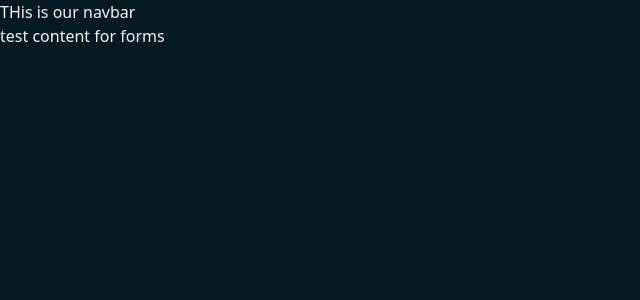
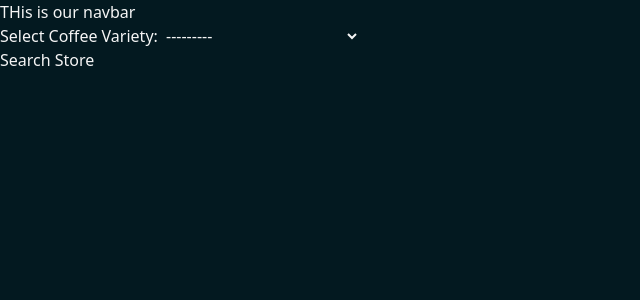
Before and after one commit to HerowithSkillz/django_sampleproject, a Django app: page /coffee/coffee_stores/ in a window 1280 px wide. Shown: the top 300 px of the page, without its empty margins (0-640 px from the left). Run offline with Django 5.2, Linux system fonts and the light colour scheme; data comes from the database, SQL or seed files in the repository; both versions use the stored data as it was after the commit; style sheets or scripts are compiled from the project's sources; some libraries are stand-ins or nearby versions.

Commit message:
Created forms

```diff
--- /dev/null
+++ b/firstDjango/coffee/forms.py
@@ -0,0 +1,7 @@
+from django import forms
+from .models import CoffeeVariety
+
+
+class CoffeeVarietyForm(forms.Form):
+   coffee_variety = forms.ModelChoiceField(queryset= CoffeeVariety.objects.all(), label="Select Coffee Variety")
+   #coffee_variety = forms.CharField()
--- a/firstDjango/coffee/templates/coffee/coffee_stores.html
+++ b/firstDjango/coffee/templates/coffee/coffee_stores.html
@@ -1,5 +1,17 @@
 {% extends "layout.html" %}
 
 {% block content %}
-test content for forms
+<form method="POST">
+    {% csrf_token %}
+    {{form}}
+    <button type="submit">Search Store</button>
+</form>
+{%if stores %}
+<h2>Stores available</h2>
+<ul>
+    {% for store in stores %}
+    <li>{{store.name}} - {{store.location}}</li>
+    {% endfor %}
+</ul>
+{% endif %}
 {% endblock %}
--- a/firstDjango/coffee/views.py
+++ b/firstDjango/coffee/views.py
@@ -1,6 +1,8 @@
 from django.shortcuts import render
 from .models import CoffeeVariety
 from django.shortcuts import get_object_or_404
+from .forms import CoffeeVarietyForm
+from .models import Store
 
 # Create your views here.
 def all_coffees(request):
@@ -12,4 +14,13 @@
     return render(request, 'coffee/coffee_detail.html', {'coffee': coffee})
 
 def coffee_store_view(request):
-    return render(request, 'coffee/coffee_stores.html')
+    stores = None  # Placeholder for actual store data
+    if request.method == 'POST':
+        form = CoffeeVarietyForm(request.POST)
+        if form.is_valid():
+            coffee_variety = form.cleaned_data['coffee_variety']
+            stores = Store.objects.filter(coffee_varieties=coffee_variety)
+    else:
+        form = CoffeeVarietyForm()
+    return render(request, 'coffee/coffee_stores.html',
+    {'stores': stores, 'form': form})
```
Also changed, not shown: firstDjango/db.sqlite3.
